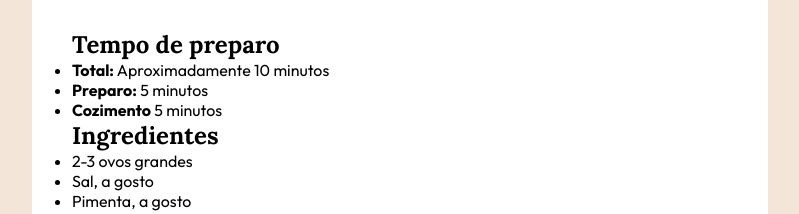
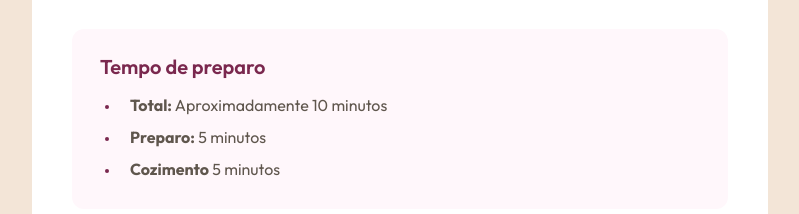
Before and after one commit to eduardaandrade07/projeto-receitas, a plain HTML site: page index.html in a window 1280 px wide. Shown: the part 724-938 px from the top of the page, without its empty margins (240-1039 px from the left). Drawn offline with Linux system fonts and the light colour scheme.

Commit message:
Quinto commit do CSS

```diff
--- a/style.css
+++ b/style.css
@@ -40,3 +40,47 @@ p{
     line-height: 150%;
     margin-bottom: 32px;
 }
+.tempo {
+    background-color: #fff7fb;
+    padding: 28px;
+    border-radius: 12px;
+    margin-bottom: 32px;
+
+}
+.tempo h2{
+    font-size: 20px;
+    font-weight: 600;
+    line-height: 100%;
+    font-family: 'Outfit', sans-serif;
+    color: #7a284e;
+    margin-bottom: 16px;
+
+}
+
+li {
+    padding-left: 10px;
+    color:#5f564d;
+    line-height: 150%;
+}
+
+li + li {
+
+
+    margin-top: 8px;
+
+}
+
+
+
+
+ol, ul {
+    margin-left: 20px;
+
+
+}
+.tempo li::marker{
+color: #7a284e;
+font-size: 12px;
+
+
+}
```
